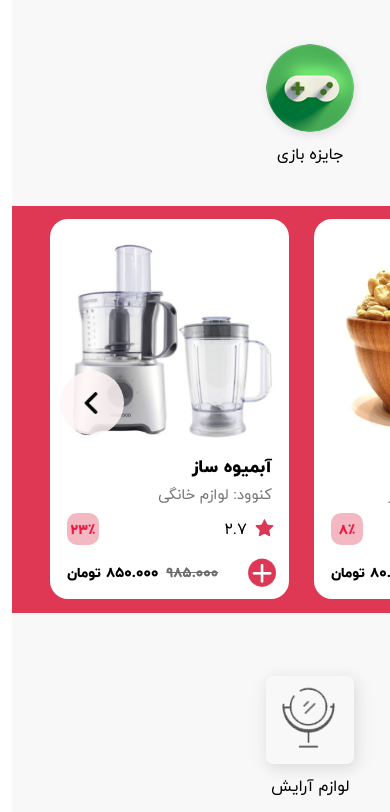
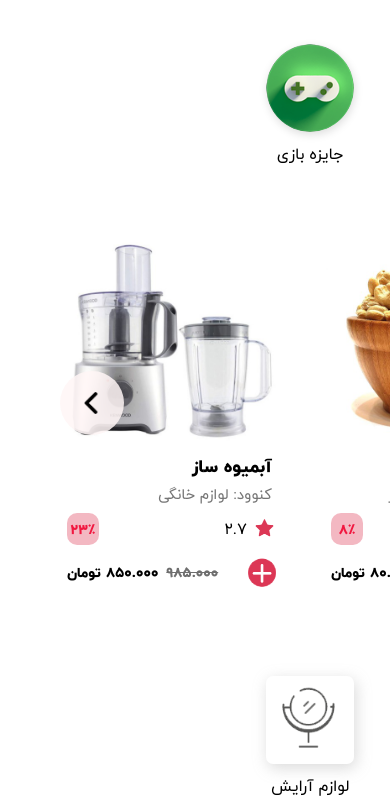
Before and after one commit to mr-msnh/Gardooneh, a PHP site: page / in a window 390 px wide; the page is wider, and only the part inside the window is pictured. Shown: the part 681-1493 px from the top of that part. Run offline with PHP 8.4, Linux system fonts and the light colour scheme.

Commit message:
php without responsive

```diff
--- a/View/Style/Home.css
+++ b/View/Style/Home.css
@@ -354,31 +354,3 @@
                 /* ----------------------End of ItemsListSingle------------------------- */
 
 /* --------------------------------------End of Container------------------------------------ */
-
-/* Responsive for Media Starts */
-/* Higher Resolution */
-@media only screen and (min-width: 1900px) {
-
-}
-
-/* Lower Resolution */
-@media only screen and (max-width: 1400px) {
-
-}
-@media only screen and (max-width: 1200px) {
-    .Container {
-        width: max-content;
-    }
-}
-@media only screen and (max-width: 1000px) {
-
-}
-@media only screen and (max-width: 800px) {
-
-}
-@media only screen and (max-width: 600px) {
-
-}
-@media only screen and (max-width: 400px) {
-
-}
```
